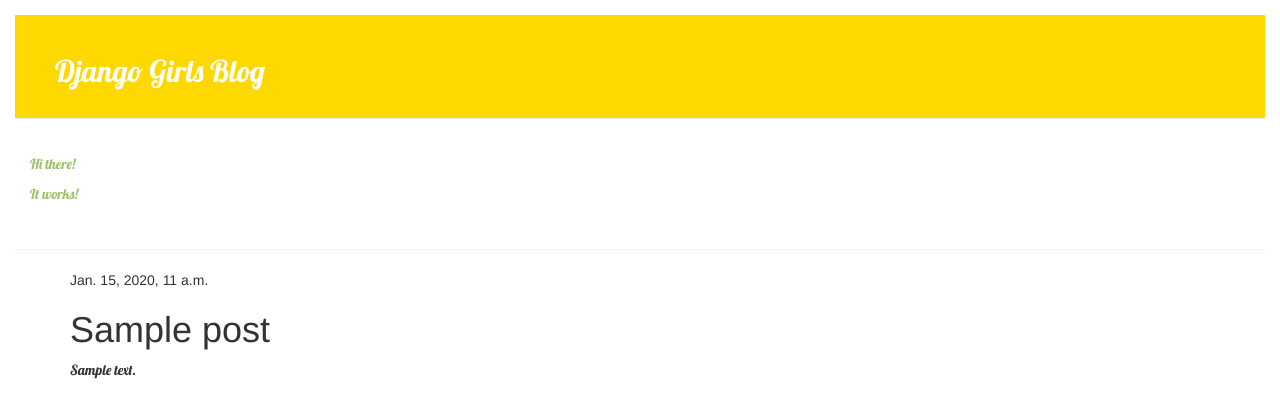
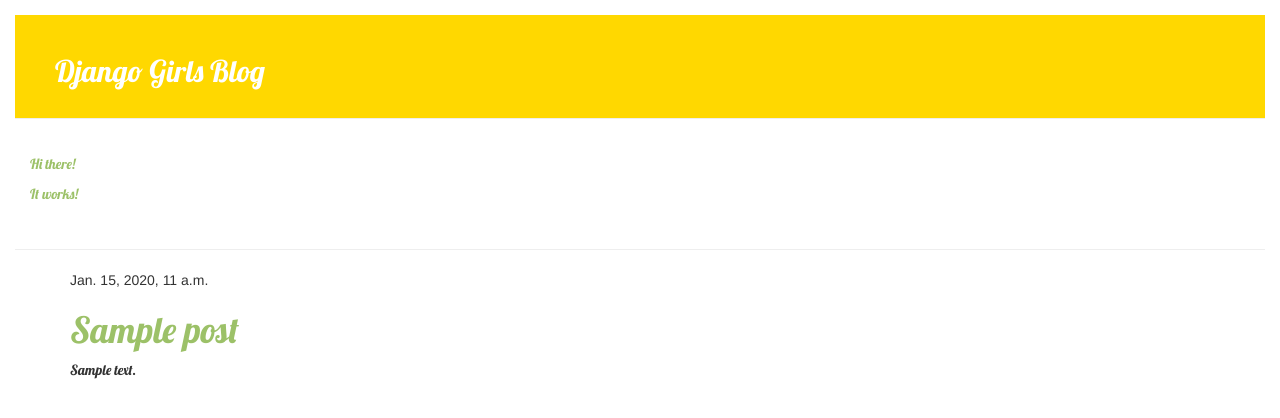
Before and after one commit to Anastasia1096/my-first-blog, a Django app: page /post/1/ in a window 1280 px wide. Shown: the top 418 px of the page. Run offline with Django 3.2, Linux system fonts and the light colour scheme; tables that the repository leaves empty hold one stand-in row (values such as "Sample post"); some libraries are stand-ins or nearby versions.

Commit message:
Stile titolo

```diff
--- a/blog/static/css/blog.css
+++ b/blog/static/css/blog.css
@@ -27,3 +27,8 @@
     color: #9cc168;
     padding: 15px;
 }
+
+.post h1 {
+    font-family: 'Lobster', cursive;
+    color: #9cc168;
+}
```
